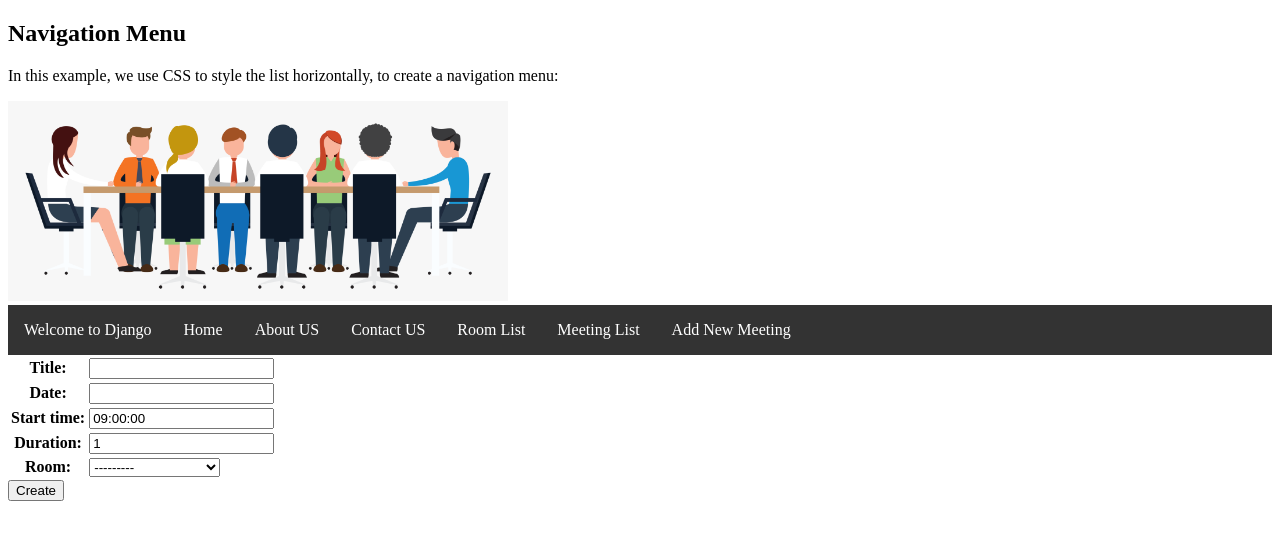
After one commit to GoldenFlyers/PythonApp, a Django app: page /meetings/add_meeting in a window 1280 px wide. The commit adds this page. Shown: the top 540 px of the page. Run offline with Django 3.2, Linux system fonts and the light colour scheme; data comes from the database, SQL or seed files in the repository; both versions use the stored data as it was after the commit.

Commit message:
add meeting, validation, modelform of django

```diff
--- a/meetings/models.py
+++ b/meetings/models.py
@@ -9,6 +9,9 @@ class Room(models.Model):
     floor = models.IntegerField()
     room_number = models.IntegerField()
 
+    def __str__(self):
+        return self.name
+
 
 class Meeting(models.Model):
     title = models.CharField(max_length=200)
@@ -16,3 +19,6 @@ class Meeting(models.Model):
     start_time = models.TimeField(default=time(9))
     duration = models.IntegerField(default=1)
     room = models.ForeignKey(Room, on_delete=models.CASCADE)
+
+    def __str__(self):
+        return self.title
--- a/meetings/static/meetings/style.css
+++ b/meetings/static/meetings/style.css
@@ -1,19 +1,3 @@
-table {
-  font-family: arial, sans-serif;
-  border-collapse: collapse;
-  width: 100%;
-  margin-top: 30px;
-}
-
-td, th {
-  border: 1px solid #dddddd;
-  text-align: left;
-  padding: 8px;
-}
-
-tr:nth-child(even) {
-  background-color: #dddddd;
-}
 ul {
   list-style-type: none;
   margin: 0;
--- /dev/null
+++ b/meetings/templates/meetings/add_meeting.html
@@ -0,0 +1,9 @@
+{% extends "meetings/base.html" %}
+{% block title %}Add New Meeting{% endblock %}
+{% block content %}
+<form method="post">
+    <table>{{form}}</table>
+    {% csrf_token %}
+<button type="submit">Create</button>
+</form>
+{% endblock %}
--- /dev/null
+++ b/meetings/templates/meetings/base.html
@@ -0,0 +1,24 @@
+{% load static %}
+<!DOCTYPE html>
+<html lang="en">
+<head>
+    <meta charset="UTF-8">
+    <title>{% block title %}{% endblock %}</title>
+    <link rel="stylesheet" href="{% static 'meetings/style.css'  %}">
+</head>
+<body>
+<h2>Navigation Menu</h2>
+<p>In this example, we use CSS to style the list horizontally, to create a navigation menu:</p>
+<img src="{% static 'meetings/meeting.png'  %}" height="200px" width="500px">
+<ul>
+    <li><a href="{% url 'welcome'  %}">Welcome to Django</a></li>
+    <li><a href="{% url 'home'  %}">Home</a></li>
+    <li><a href="{% url 'about'  %}">About US</a></li>
+    <li><a href="{% url 'contact'  %}">Contact US</a></li>
+    <li><a href="{% url 'rooms'  %}">Room List</a></li>
+    <li><a href="{% url 'meeting_list'  %}">Meeting List</a></li>
+    <li><a href="{% url 'add_meeting'  %}">Add New Meeting</a></li>
+</ul>
+{% block content %}{% endblock %}
+</body>
+</html>
--- a/meetings/urls.py
+++ b/meetings/urls.py
@@ -1,9 +1,10 @@
 from django.urls import path
-from .views import meeting_list, details, room_list
+from .views import meeting_list, details, room_list, add_meeting
 
 urlpatterns = [
     path('<int:id>', details, name="detail"),
-    path('', meeting_list),
+    path('', meeting_list, name="meeting_list"),
     path('rooms', room_list, name="rooms"),
+    path('add_meeting', add_meeting, name="add_meeting"),
 
 ]
--- a/meetings/views.py
+++ b/meetings/views.py
@@ -1,3 +1,4 @@
+from django.forms import modelform_factory
 from django.shortcuts import render
 
 # Create your views here.
@@ -17,3 +18,18 @@ def meeting_list(requests):
 def room_list(requests):
     rooms = Room.objects.all()
     return render(requests, "meetings/room_list.html", {"room_list": rooms})
+
+
+MeetingForm = modelform_factory(Meeting, exclude=[])
+
+
+def add_meeting(request):
+    if request.method == "POST":
+        form = MeetingForm(request.POST)
+        if form.is_valid():
+            form.save()
+            meetings = Meeting.objects.all()
+            return render(request, "meetings/meeting_list.html", {"meeting_list": meetings})
+    else:
+        form = MeetingForm()
+        return render(request, "meetings/add_meeting.html", {"form": form})
```
Also changed, not shown: meetings/templates/meetings/details.html (+4 -9 lines), meetings/templates/meetings/meeting_list.html (+20 -21 lines), meetings/templates/meetings/room_list.html (+7 -12 lines), db.sqlite3, meetings/migrations/0001_initial.py, meetings/static/meetings/meeting.png (added).
